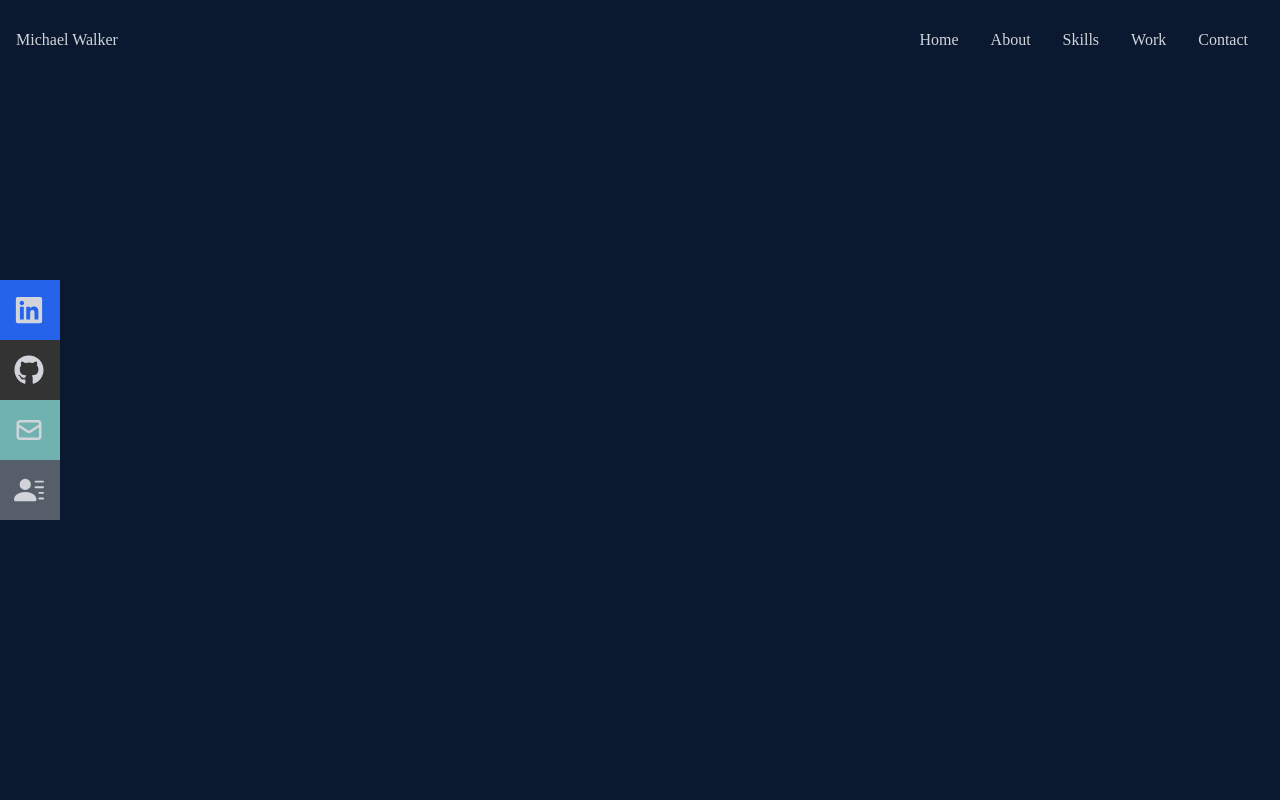
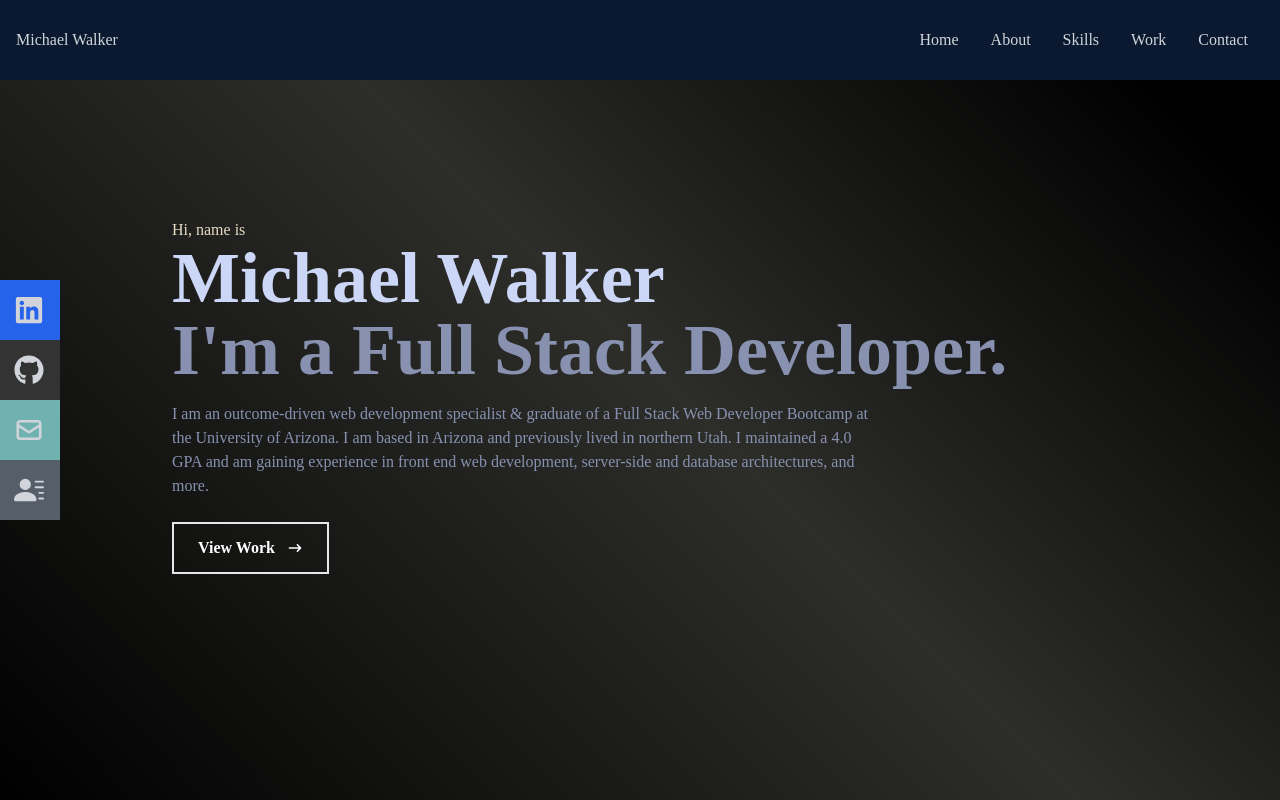
Before and after one commit to michaelwwalker42/mw-portfolio, a React (Create React App) app: page / in a window 1280 px wide. Built offline with nearby package versions, Linux system fonts and the light colour scheme.

Commit message:
created home component

```diff
--- a/src/components/Home.jsx
+++ b/src/components/Home.jsx
@@ -3,10 +3,29 @@ import { HiArrowNarrowRight } from 'react-icons/hi';
 
 const Home = () => {
   return (
-    <div className='w-full h-screen bg-[#0a192f]'>
+    <div name='home' className='w-full h-screen linear-grade'>
+      {/* container  */}
+      <div className='max-w-[1000px] mx-auto px-8 flex flex-col justify-center h-full'>
+        <p className='text-[#e5dcc5]'>Hi, name is</p>
+        <h1 className='text-4xl sm:text-7xl font-bold text-[#ccd6f6]'>Michael Walker</h1>
+        <h2 className='text-4xl sm:text-7xl font-bold text-[#8892b0]'>I'm a Full Stack Developer.</h2>
+        <p className='text-[#8892b0] py-4 max-w-[700px]'>
+          I am an outcome-driven web development specialist & graduate of a Full Stack Web Developer Bootcamp at the University of Arizona.
+          I am based in Arizona and previously lived in northern Utah.
+          I maintained a 4.0 GPA and am gaining experience in front end web development, server-side and database architectures, and more.
+        </p>
+        <div>
+          {/* button  */}
+          <button className='text-white font-bold group border-2 px-6 py-3 my-2 flex items-center hover:bg-[#e5dcc5] hover:border-[#e5dcc5] hover:text-[#0a192f]'>
+            View Work
+            <span className='group-hover:rotate-90 duration-300'>
+              <HiArrowNarrowRight className='ml-3' />
+            </span>
+          </button>
+        </div>
+      </div>
+    </div>
+  );
+};
 
-    </div>
-  )
-}
-
-export default Home
+export default Home;
--- a/src/index.css
+++ b/src/index.css
@@ -13,3 +13,7 @@
     @apply cursor-pointer;
   }
 }
+
+.linear-grade {
+  background-image: linear-gradient(45deg, black 0%, #2d2d2A 52%, black 90%);
+}
```
